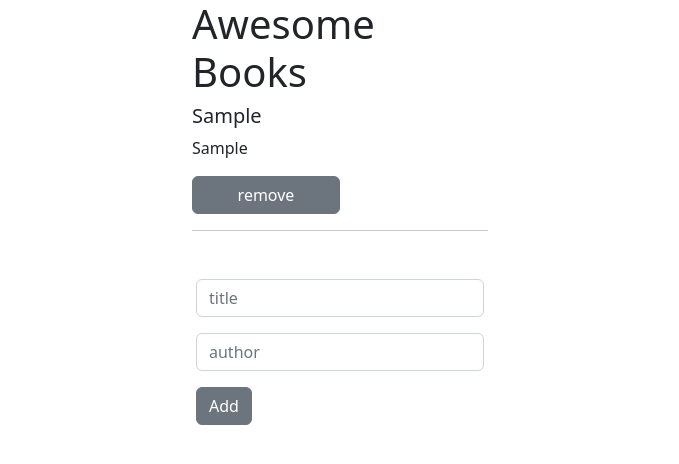
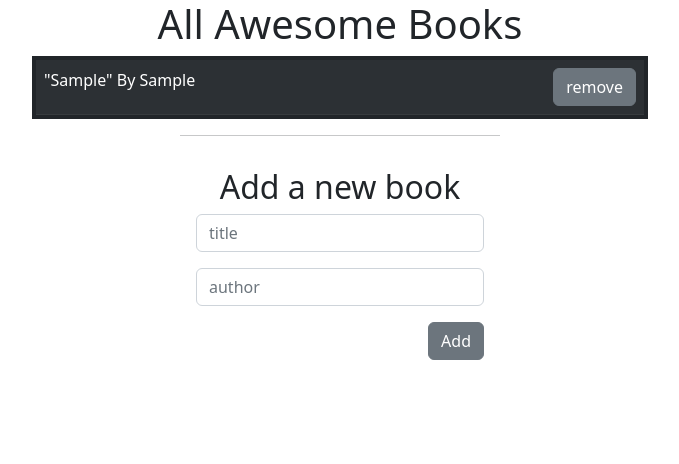
Before and after one commit to HanaSabih/awesome-books, a website: page index.html in a window 1280 px wide. Both pictures are taken after typing "Sample", "Sample" into the empty fields and a click on the button "Add". Shown: the whole page, without its empty margins (300-979 px from the left). Drawn offline with nearby package versions, Linux system fonts and the light colour scheme.

Commit message:
make the changes

```diff
--- a/card.js
+++ b/card.js
@@ -5,12 +5,10 @@ class Card {
   static displayBook() {
     const displayBook = arrBooks.map(
       (item) => `
-          <div class="card border-0">
-                <h5 class="card-title">${item.title}</h5>
-                <p class="card-text">${item.author}</p>
-                <button class="btn btn-secondary remove w-50" data-id="${item.id}">remove</button>
-                <hr/>
-              </div>`,
+      <tr id="tr${item.id}">
+      <td class="text-start"><span>"${item.title}"  By  ${item.author}</span></td>
+      <td class="text-end"><button class="btn btn-secondary remove " data-id="${item.id}">remove</button></td>
+    </tr>`,
     );
     cardsContainer.innerHTML = displayBook.join(' ');
   }
@@ -22,10 +20,11 @@ class Card {
 
   static removeBook() {
     cardsContainer.addEventListener('click', (e) => {
+      const bookId = e.target.dataset.id;
       if (e.target.classList.contains('remove')) {
-        e.target.parentElement.remove();
+        document.querySelector(`#tr${bookId}`).remove();
       }
-      const bookId = e.target.dataset.id;
+
       Card.removeBookFromArr(bookId);
     });
   }
--- a/index.html
+++ b/index.html
@@ -15,11 +15,17 @@
     <link rel="stylesheet" href="style.css" />
   </head>
   <body>
-    <div class="container text-start w-25">
-      <h1>Awesome Books</h1>
-      <div class="cards" id="cards"></div>
+    <div class="container text-center w-50">
+      <h1>All Awesome Books</h1>
+      <div class="cards overflow-auto border border-4 border-dark">
+        <table class="table table-dark table-striped table-hover mb-0">
+          <tbody id="cards"></tbody>
+        </table>
+      </div>
     </div>
-    <div class="container text-start w-25 mt-3 p-3">
+    <hr class="w-25 mx-auto" />
+    <div class="container text-center w-25 mt-3 p-3">
+      <h2>Add a new book</h2>
       <form id="form">
         <div class="mb-3">
           <label for="title" class="form-label d-none">title</label>
@@ -43,7 +49,7 @@
         <label class="warningLabel d-none"
           >Please enter the title and the author name</label
         >
-        <button type="submit" class="btn btn-secondary">Add</button>
+        <button type="submit" class="btn btn-secondary float-end">Add</button>
       </form>
     </div>
     <script src="books.js"></script>
--- a/style.css
+++ b/style.css
@@ -1,3 +1,7 @@
 * {
   box-sizing: border-box;
 }
+
+.cards {
+  max-height: 50vh;
+}
```
